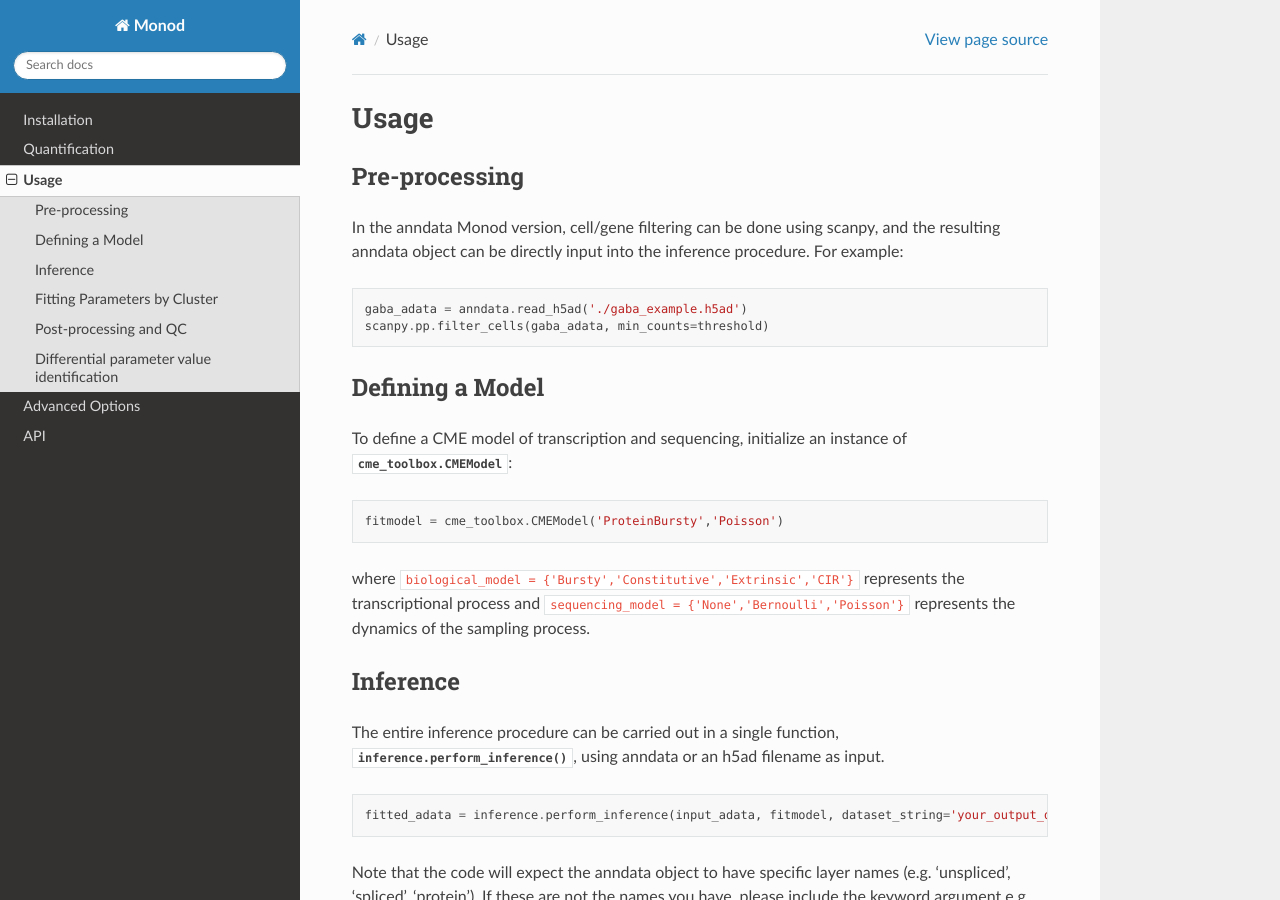
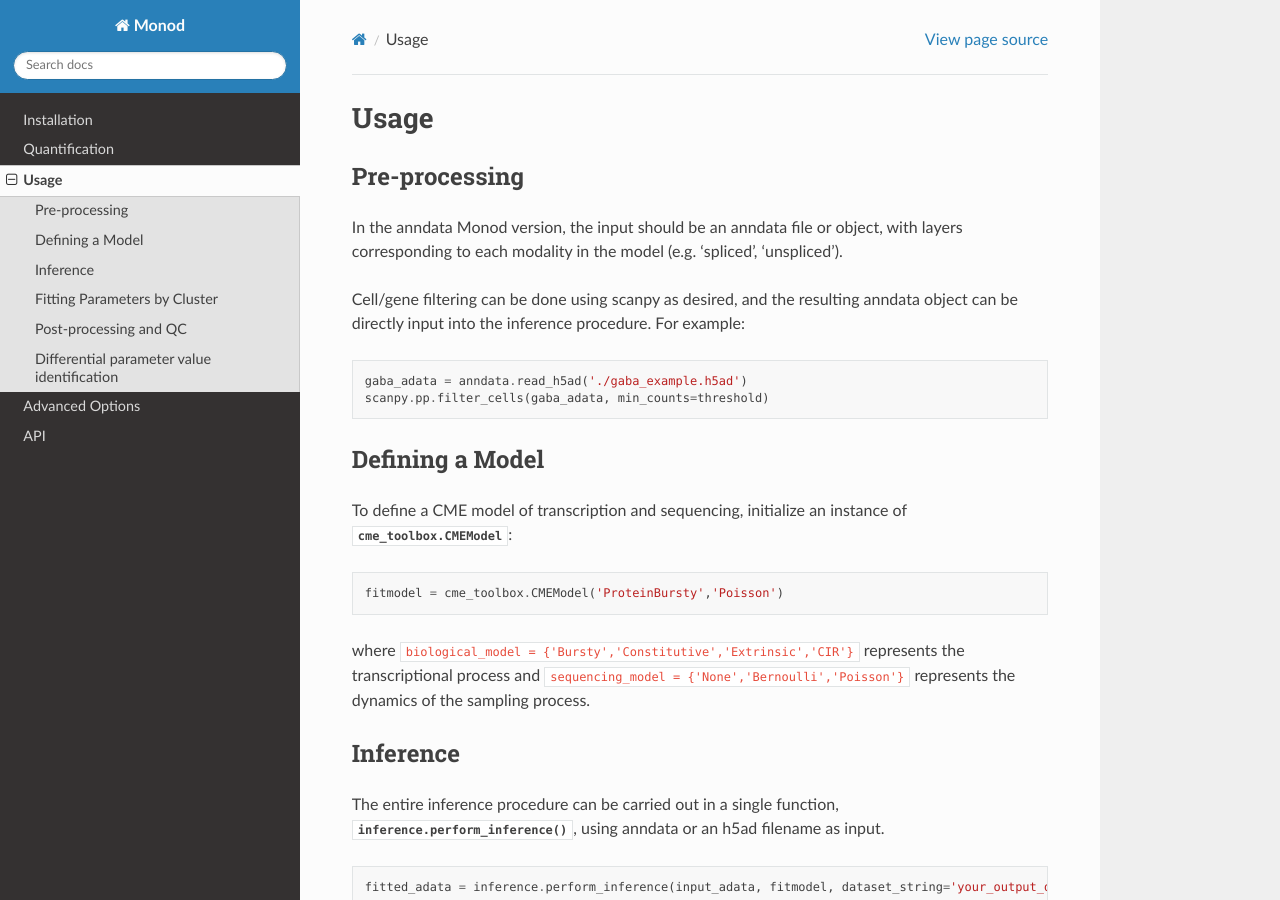
Before and after one commit to pachterlab/monod_examples, a Sphinx documentation site: the page built from docs/source/usage.rst, in a window 1280 px wide and 900 px high. Built offline with Sphinx 7.4.7 and the Read the Docs theme 3.1.0, drawn with Linux system fonts in a browser that asks for light colours.

Commit message:
Update usage.rst

```diff
--- a/docs/source/usage.rst
+++ b/docs/source/usage.rst
@@ -4,7 +4,9 @@ Usage
 Pre-processing
 ----------------
 
-In the anndata Monod version, cell/gene filtering can be done using scanpy, and the resulting anndata object can be directly input into the inference procedure. For example:
+In the anndata Monod version, the input should be an anndata file or object, with layers corresponding to each modality in the model (e.g. 'spliced', 'unspliced').
+
+Cell/gene filtering can be done using scanpy as desired, and the resulting anndata object can be directly input into the inference procedure. For example:
 
 .. code-block:: python
 
```
